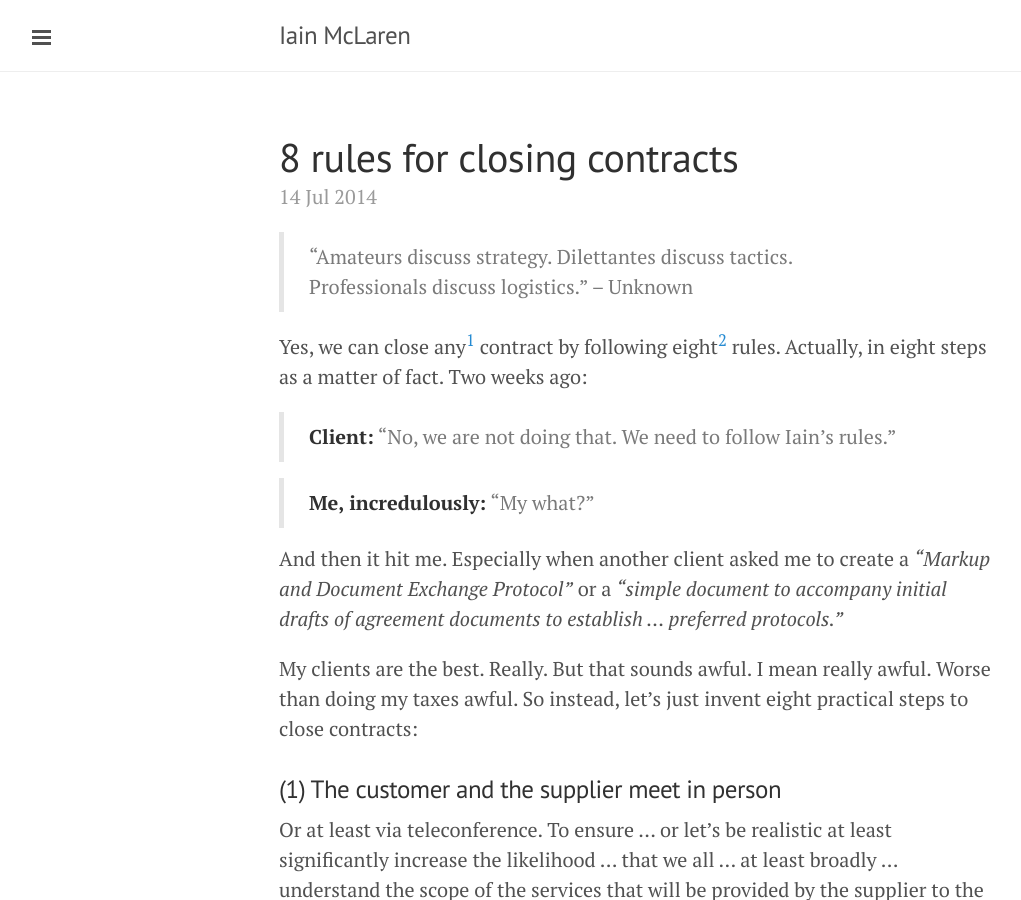
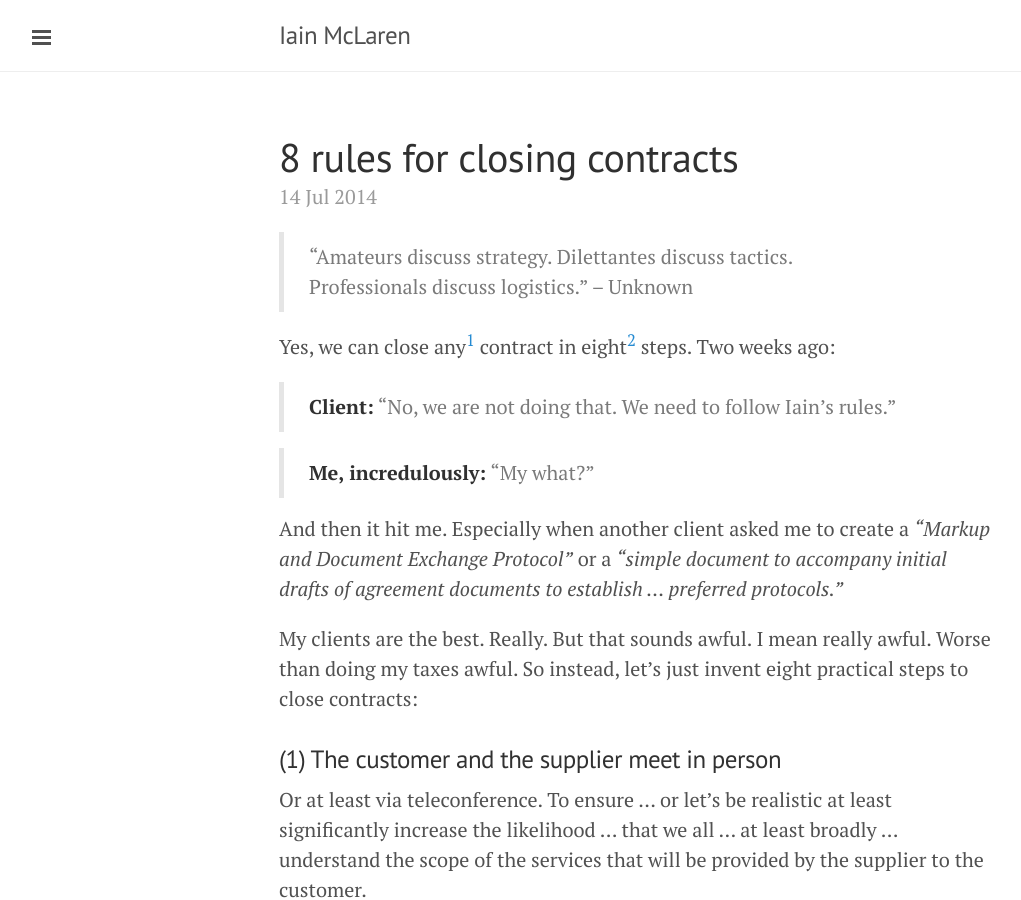
Before and after one commit to imclaren/blog, a Jekyll site: the page built from _posts/2014-07-14-8-steps.md, in a window 1280 px wide and 900 px high. Shown: the whole window, without its empty margins (1-1022 px from the left). Built offline with Jekyll 4.4.1, drawn with Linux system fonts in a browser that asks for light colours; Markdown is read by kramdown in place of the engine named in the settings.

Commit message:
Adding pages 24

```diff
--- a/_posts/2014-07-14-8-steps.md
+++ b/_posts/2014-07-14-8-steps.md
@@ -5,7 +5,7 @@ title: 8 rules for closing contracts
 
 > “Amateurs discuss strategy. Dilettantes discuss tactics. Professionals discuss logistics.” -- Unknown
 
-Yes, we can close any<sup>[1](#1)</sup> contract by following eight<sup>[2](#2)</sup> rules.  Actually, in eight steps as a matter of fact.  Two weeks ago:
+Yes, we can close any<sup>[1](#1)</sup> contract in eight<sup>[2](#2)</sup> steps.  Two weeks ago:
 
 > **Client:** "No, we are not doing that.  We  need to follow Iain's rules."
 
```
